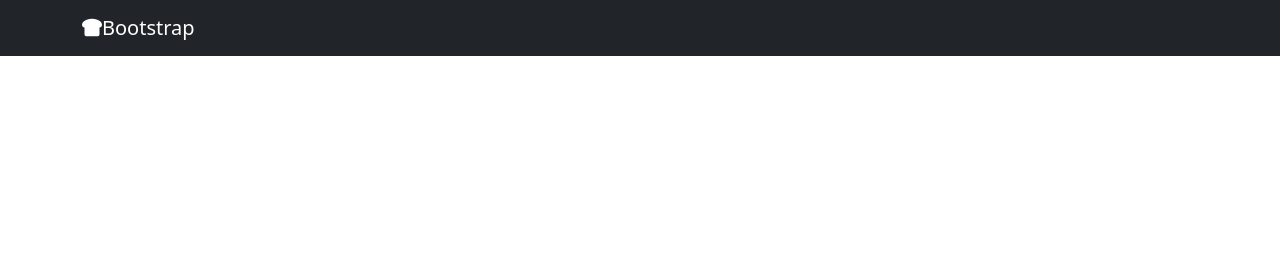
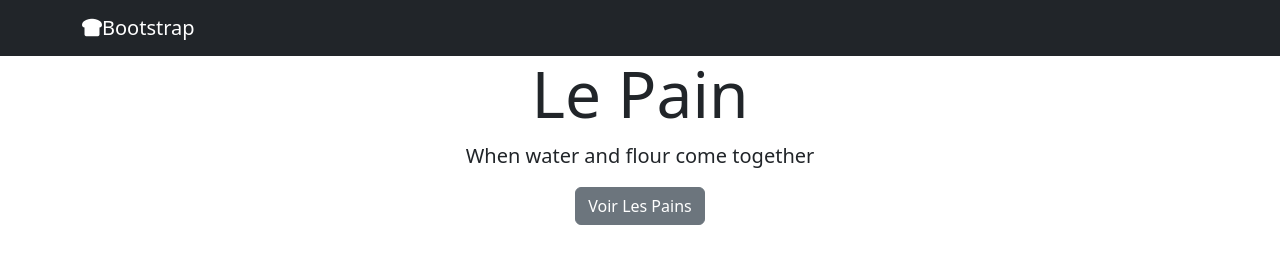
Before and after one commit to MattJRiley14/BootstrapLePain, a plain HTML site: page index.html in a window 1280 px wide. Drawn offline with nearby package versions, Linux system fonts and the light colour scheme.

Commit message:
HTML for Showcase section complete

```diff
--- a/index.html
+++ b/index.html
@@ -27,6 +27,13 @@
       </div>
     </nav>
 
+    <!-- Showcase -->
+    <section id="showcase" class="d-flex flex-column align-items-center justify-content-center m-0">
+      <h1 class="display-3">Le Pain</h1>
+      <p class="lead">When water and flour come together</p>
+      <a href="#gallery" class="btn btn-secondary">Voir Les Pains</a>
+    </section>
+
 
     <script src="https://cdn.jsdelivr.net/npm/bootstrap@5.3.0-alpha3/dist/js/bootstrap.bundle.min.js" integrity="sha384-ENjdO4Dr2bkBIFxQpeoTz1HIcje39Wm4jDKdf19U8gI4ddQ3GYNS7NTKfAdVQSZe" crossorigin="anonymous"></script>
   </body>
```
